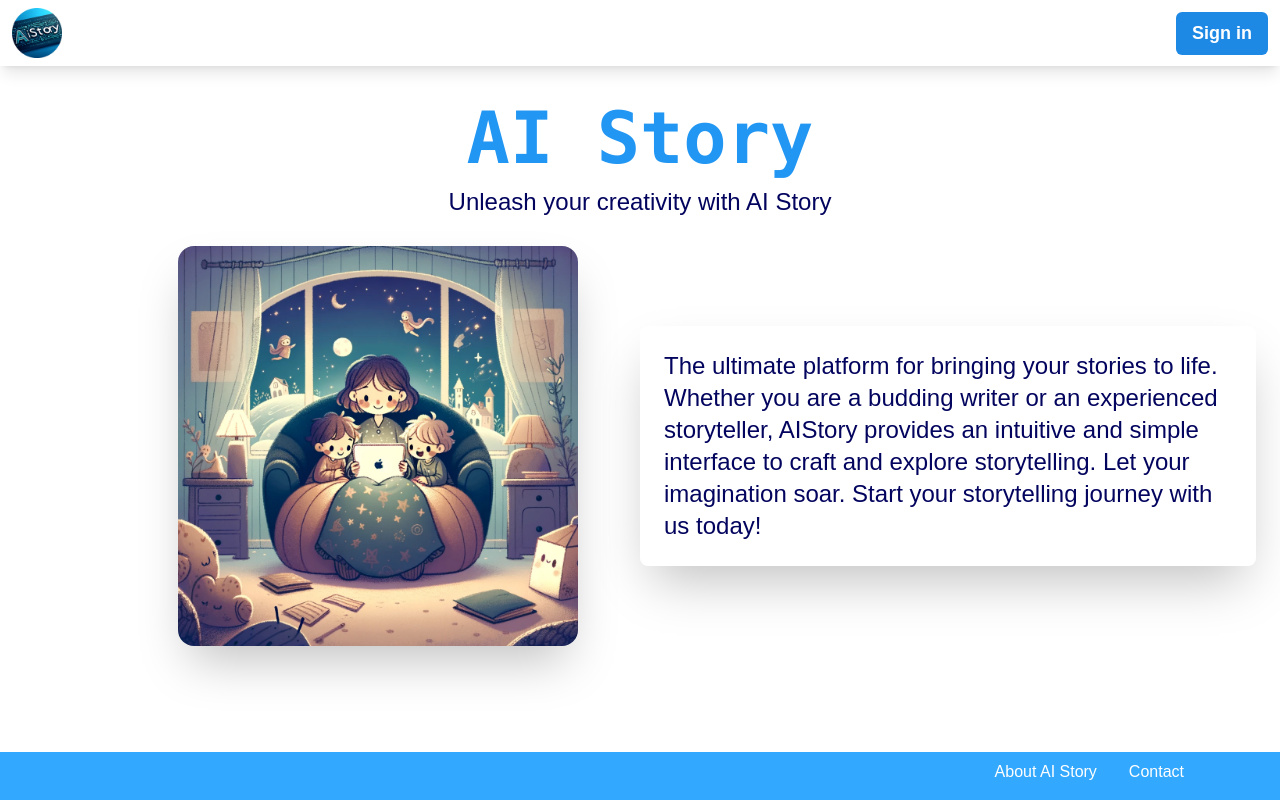
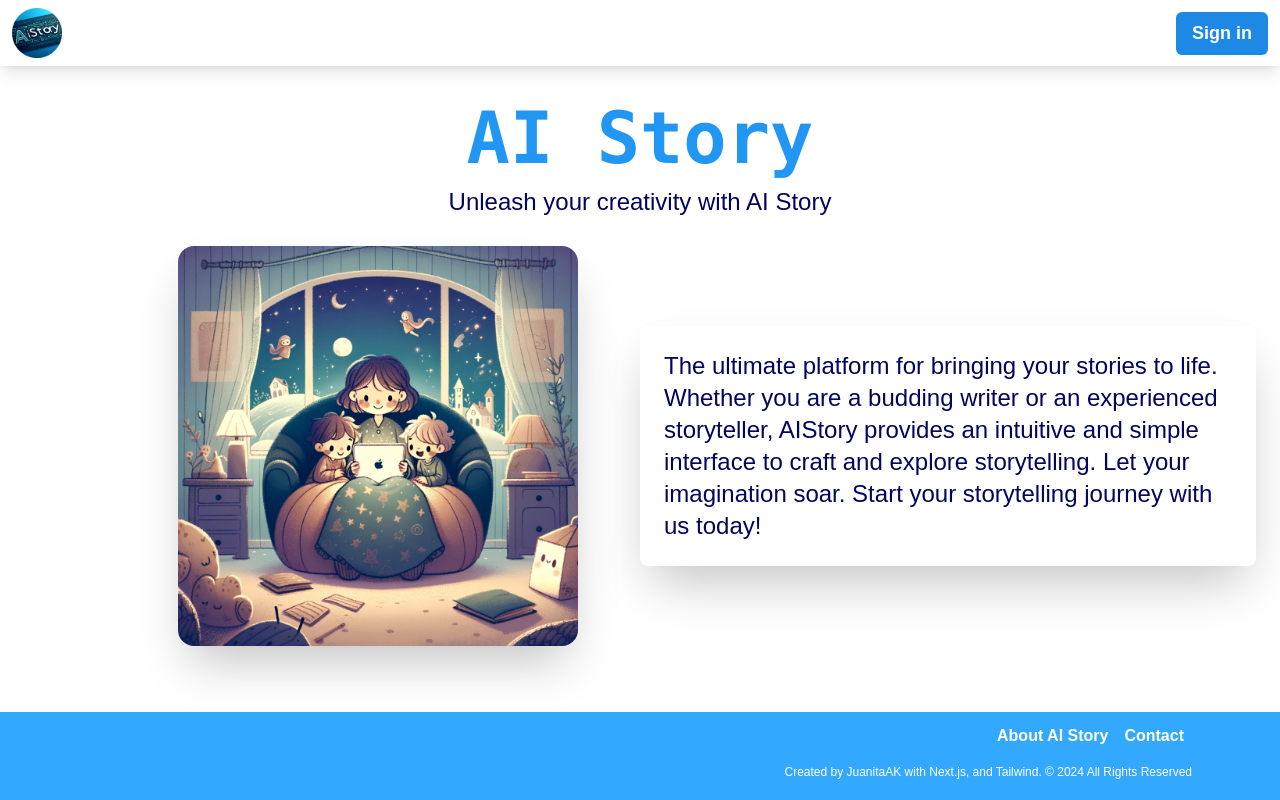
Before and after one commit to JuanitaAK/ai-story, a Next.js app in the folder frontend/: page / in a window 1280 px wide. Built offline with nearby package versions, Linux system fonts and the light colour scheme.

Commit message:
feat: footer copyright

```diff
--- a/frontend/src/components/organismes/Layout/Footer.tsx
+++ b/frontend/src/components/organismes/Layout/Footer.tsx
@@ -1,20 +1,27 @@
 import Link from "next/link";
 
 const Footer = (): JSX.Element => {
+  const year = new Date().getFullYear();
   return (
-    <div className="flex sm:justify-end justify-center items-center gap-4 md:pr-20 bg-bgFooter shadow-lg text-xl font-bold text-white  sm:mb-0 ">
+    <div className="flex flex-col md:justify-center pt-3 items-end gap-4 md:pr-20 bg-bgFooter shadow-lg text-xl font-bold text-white  sm:mb-0 ">
+      <div>
         <Link
           href="/about"
-        className="hover:text-nav-hover  rounded-md py-2 font-medium mb-2 mr-4"
+          className="hover:text-nav-hover font-semibold  rounded-md py-2  mb-2 mr-4"
         >
           About AI Story
         </Link>
         <Link
           href="/contact"
-        className="hover:text-nav-hover  rounded-md  py-2 font-medium mb-2 mr-4"
+          className="hover:text-nav-hover font-semibold rounded-md  py-2 mb-2 mr-4"
         >
           Contact
         </Link>
+      </div>
+      <span className="text-xs flex font-thin flex-col mr-2 mb-5">
+        Created by JuanitaAK with Next.js, and Tailwind. &copy; {year} All
+        Rights Reserved
+      </span>
     </div>
   );
 };
```
Lines whose indentation alone changed are shown as unchanged.
